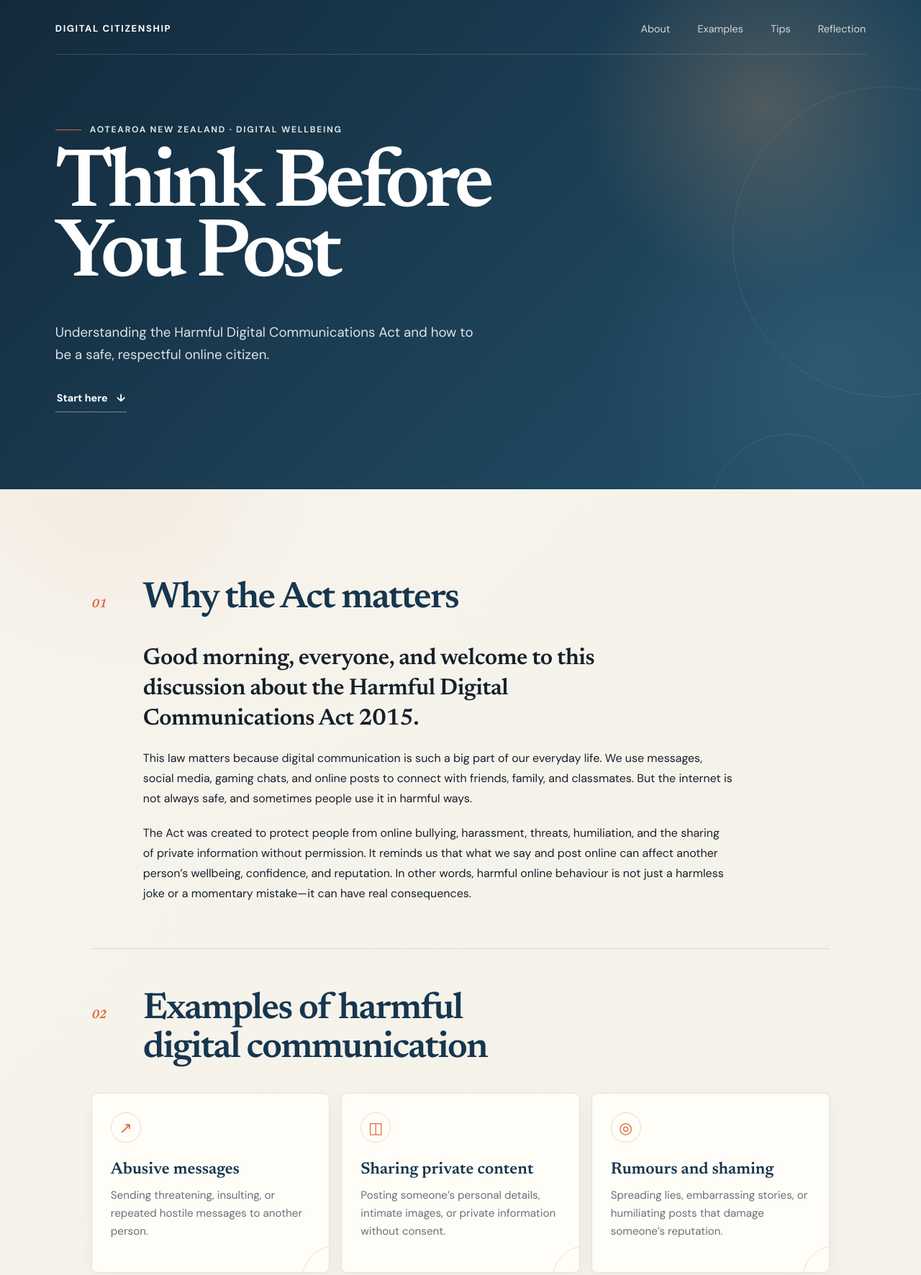
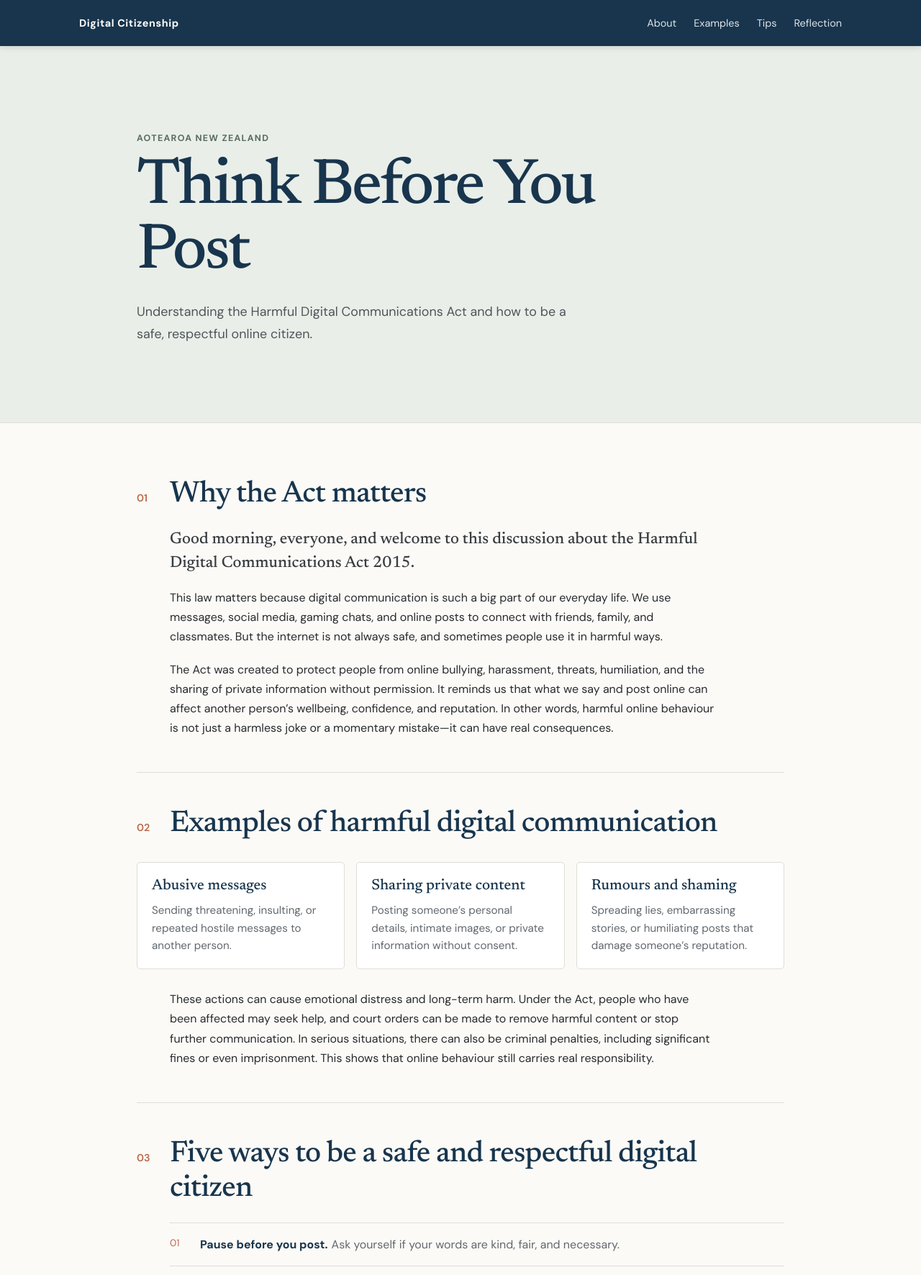
Before and after one commit to Retered/digitalsafety, a plain HTML site: page index.html in a window 1280 px wide. Shown: the top 1772 px of the page at 72% size. Drawn offline with Linux system fonts and the light colour scheme.

Commit message:
Simplify the page styling and make the navigation sticky

```diff
--- a/index.html
+++ b/index.html
@@ -3,17 +3,17 @@
   <head>
     <meta charset="UTF-8" />
     <meta name="viewport" content="width=device-width, initial-scale=1.0" />
+    <meta name="theme-color" content="#18354d" />
     <title>Think Before You Post</title>
     <link rel="icon" type="image/png" href="favicon.png" />
-    <link rel="shortcut icon" type="image/png" href="favicon.png" />
     <link rel="apple-touch-icon" href="favicon.png" />
     <link rel="preconnect" href="https://fonts.googleapis.com" />
     <link rel="preconnect" href="https://fonts.gstatic.com" crossorigin />
-    <link href="https://fonts.googleapis.com/css2?family=DM+Sans:wght@400;500;600;700&family=Newsreader:opsz,wght@6..72,600&display=swap" rel="stylesheet" />
-    <link rel="stylesheet" href="styles.css" />
+    <link href="https://fonts.googleapis.com/css2?family=DM+Sans:wght@400;500;600;700&family=Newsreader:opsz,wght@6..72,500;6..72,600&display=swap" rel="stylesheet" />
+    <link rel="stylesheet" href="styles.css?v=2" />
   </head>
   <body>
-    <header class="hero" id="top">
+    <header class="site-header">
       <nav class="topbar" aria-label="Main navigation">
         <a class="brand" href="#top">Digital Citizenship</a>
         <div class="nav-links">
@@ -23,17 +23,18 @@
           <a href="#reflection">Reflection</a>
         </div>
       </nav>
+    </header>
 
+    <section class="hero" id="top" aria-labelledby="page-title">
       <div class="hero-content">
-        <p class="eyebrow">Aotearoa New Zealand · Digital wellbeing</p>
-        <h1>Think Before<br />You Post</h1>
+        <p class="eyebrow">Aotearoa New Zealand</p>
+        <h1 id="page-title">Think Before You Post</h1>
         <p class="subtitle">
           Understanding the Harmful Digital Communications Act and how to be a safe,
           respectful online citizen.
         </p>
-        <a class="hero-link" href="#about">Start here <span aria-hidden="true">↓</span></a>
       </div>
-    </header>
+    </section>
 
     <main>
       <section id="about" class="section intro">
@@ -55,30 +56,25 @@
         </div>
       </section>
 
-      <section id="examples" class="section highlight">
+      <section id="examples" class="section examples">
         <div class="section-heading">
           <p class="section-number">02</p>
           <h2>Examples of harmful digital communication</h2>
         </div>
-
         <div class="cards">
           <article class="card">
-            <span class="card-mark" aria-hidden="true">↗</span>
             <h3>Abusive messages</h3>
             <p>Sending threatening, insulting, or repeated hostile messages to another person.</p>
           </article>
           <article class="card">
-            <span class="card-mark" aria-hidden="true">◫</span>
             <h3>Sharing private content</h3>
             <p>Posting someone’s personal details, intimate images, or private information without consent.</p>
           </article>
           <article class="card">
-            <span class="card-mark" aria-hidden="true">◎</span>
             <h3>Rumours and shaming</h3>
             <p>Spreading lies, embarrassing stories, or humiliating posts that damage someone’s reputation.</p>
           </article>
         </div>
-
         <div class="content-block">
           <p>
             These actions can cause emotional distress and long-term harm. Under the Act, people who have been affected may seek help, and court orders can be made to remove harmful content or stop further communication. In serious situations, there can also be criminal penalties, including significant fines or even imprisonment. This shows that online behaviour still carries real responsibility.
@@ -89,9 +85,8 @@
       <section id="tips" class="section tips-section">
         <div class="section-heading">
           <p class="section-number">03</p>
-          <h2>Five ways to be a safe, respectful digital citizen</h2>
+          <h2>Five ways to be a safe and respectful digital citizen</h2>
         </div>
-
         <ol class="tips-list">
           <li><span>01</span><div><strong>Pause before you post.</strong><p>Ask yourself if your words are kind, fair, and necessary.</p></div></li>
           <li><span>02</span><div><strong>Respect privacy.</strong><p>Do not share personal information or images without permission.</p></div></li>
--- a/styles.css
+++ b/styles.css
@@ -1,309 +1,197 @@
-:root {
-  --ink: #17202a;
-  --navy: #17364f;
-  --cream: #f4f1e8;
-  --paper: #fffefa;
-  --sage: #dce7df;
-  --orange: #d66a3a;
-  --muted: #697178;
-  --line: rgba(23, 54, 79, 0.13);
-  --shadow: 0 22px 55px rgba(23, 54, 79, 0.09);
+ :root {
+  color-scheme: light;
+  --ink: #282b2e;
+  --navy: #18354d;
+  --paper: #fbfaf7;
+  --white: #fff;
+  --muted: #62686d;
+  --line: #deddd7;
+  --accent: #bd6948;
 }
 
 * { box-sizing: border-box; }
 
 html {
   scroll-behavior: smooth;
-  scroll-padding-top: 24px;
+  scroll-padding-top: 82px;
 }
 
 body {
   margin: 0;
-  font-family: "DM Sans", system-ui, -apple-system, sans-serif;
-  background:
-    radial-gradient(circle at 12% 20%, rgba(214, 106, 58, 0.07), transparent 18rem),
-    linear-gradient(135deg, #f7f4ed 0%, var(--cream) 100%);
+  background: var(--paper);
   color: var(--ink);
-  line-height: 1.75;
-  -webkit-font-smoothing: antialiased;
+  font-family: "DM Sans", Arial, sans-serif;
+  font-size: 16px;
+  line-height: 1.7;
 }
 
-::selection {
-  background: #d66a3a;
-  color: #fff;
-}
-
-.hero {
-  position: relative;
-  min-height: 680px;
-  overflow: hidden;
-  padding: 28px clamp(24px, 6vw, 92px) 82px;
-  color: white;
-  background:
-    linear-gradient(120deg, rgba(10, 27, 43, 0.08), transparent 45%),
-    radial-gradient(circle at 83% 22%, rgba(255, 180, 119, 0.22), transparent 16rem),
-    radial-gradient(circle at 90% 74%, rgba(107, 154, 169, 0.18), transparent 20rem),
-    linear-gradient(135deg, #142b3d 0%, #22506a 100%);
-}
-
-.hero::before,
-.hero::after {
-  content: "";
-  position: absolute;
-  border: 1px solid rgba(255, 255, 255, 0.09);
-  border-radius: 50%;
-  pointer-events: none;
-}
-
-.hero::before {
-  width: 430px;
-  height: 430px;
-  right: -170px;
-  top: 120px;
-}
-
-.hero::after {
-  width: 220px;
-  height: 220px;
-  right: 72px;
-  bottom: -145px;
+.site-header {
+  position: sticky;
+  top: 0;
+  z-index: 10;
+  background: var(--navy);
+  box-shadow: 0 2px 8px rgba(0, 0, 0, 0.12);
 }
 
 .topbar {
-  position: relative;
-  z-index: 2;
-  max-width: 1180px;
+  width: min(100% - 40px, 1060px);
+  min-height: 64px;
   margin: 0 auto;
   display: flex;
+  align-items: center;
   justify-content: space-between;
-  align-items: center;
-  padding-bottom: 22px;
-  border-bottom: 1px solid rgba(255, 255, 255, 0.16);
+  gap: 24px;
 }
 
 .brand {
-  color: white;
+  color: var(--white);
+  font-size: 0.9rem;
+  font-weight: 700;
+  letter-spacing: 0.04em;
   text-decoration: none;
-  font-size: 0.82rem;
-  font-weight: 700;
-  letter-spacing: 0.12em;
-  text-transform: uppercase;
 }
 
-.nav-links { display: flex; gap: clamp(16px, 3vw, 38px); }
+.nav-links {
+  display: flex;
+  flex-wrap: wrap;
+  gap: 24px;
+}
 
 .nav-links a {
-  position: relative;
-  color: rgba(255, 255, 255, 0.78);
+  color: rgba(255, 255, 255, 0.86);
+  font-size: 0.9rem;
   text-decoration: none;
-  font-size: 0.9rem;
-  transition: color 180ms ease;
-}
-
-.nav-links a::after {
-  content: "";
-  position: absolute;
-  left: 0;
-  right: 100%;
-  bottom: -7px;
-  height: 1px;
-  background: #f2b48a;
-  transition: right 180ms ease;
 }
 
 .nav-links a:hover,
 .nav-links a:focus-visible {
-  color: white;
+  color: var(--white);
+  text-decoration: underline;
+  text-underline-offset: 5px;
 }
 
-.nav-links a:hover::after,
-.nav-links a:focus-visible::after { right: 0; }
+.hero {
+  padding: clamp(68px, 10vw, 118px) 20px clamp(70px, 9vw, 108px);
+  background: #e9eee9;
+  border-bottom: 1px solid var(--line);
+}
 
 .hero-content {
-  position: relative;
-  z-index: 1;
-  max-width: 1180px;
-  margin: 94px auto 0;
+  width: min(100%, 900px);
+  margin: 0 auto;
 }
 
 .eyebrow {
-  display: flex;
-  align-items: center;
-  gap: 12px;
-  margin: 0 0 20px;
-  color: #d9e2df;
-  font-size: 0.76rem;
+  margin: 0 0 14px;
+  color: #596c63;
+  font-size: 0.78rem;
   font-weight: 700;
-  letter-spacing: 0.14em;
+  letter-spacing: 0.1em;
   text-transform: uppercase;
 }
 
-.eyebrow::before {
-  content: "";
-  width: 36px;
-  height: 1px;
-  background: var(--orange);
-}
-
 .hero h1 {
-  max-width: 850px;
-  margin: 0;
-  font-family: "Newsreader", Georgia, serif;
-  font-size: clamp(4.4rem, 9vw, 8.2rem);
-  font-weight: 600;
-  line-height: 0.84;
-  letter-spacing: -0.06em;
-  text-wrap: balance;
-}
-
-.subtitle {
-  max-width: 590px;
-  margin: 42px 0 30px;
-  color: rgba(255, 255, 255, 0.86);
-  font-size: clamp(1rem, 1.5vw, 1.17rem);
-  line-height: 1.65;
-}
-
-.hero-link {
-  display: inline-flex;
-  gap: 12px;
-  align-items: center;
-  color: white;
-  font-size: 0.9rem;
-  font-weight: 700;
-  text-decoration: none;
-  border-bottom: 1px solid rgba(255, 255, 255, 0.42);
-  padding: 0 2px 6px;
-  transition: gap 180ms ease, border-color 180ms ease;
-}
-
-.hero-link:hover,
-.hero-link:focus-visible {
-  gap: 18px;
-  border-color: white;
-}
-
-main {
-  max-width: 1180px;
-  margin: 0 auto;
-  padding: 68px clamp(24px, 6vw, 92px) 92px;
-}
-
-.section {
-  position: relative;
-  padding: 58px 0 62px;
-  border-bottom: 1px solid var(--line);
-}
-
-.section-heading {
-  display: grid;
-  grid-template-columns: 72px 1fr;
-  align-items: baseline;
-  margin-bottom: 34px;
-}
-
-.section-number {
-  margin: 0;
-  color: var(--orange);
-  font-family: "Newsreader", Georgia, serif;
-  font-size: 1.05rem;
-  font-style: italic;
-}
-
-.section-heading h2 {
   max-width: 760px;
   margin: 0;
   color: var(--navy);
   font-family: "Newsreader", Georgia, serif;
-  font-size: clamp(2.2rem, 4vw, 3.65rem);
-  line-height: 1.05;
+  font-size: clamp(3rem, 7vw, 5.7rem);
+  font-weight: 500;
   letter-spacing: -0.035em;
-  text-wrap: balance;
+  line-height: 1;
+}
+
+.subtitle {
+  max-width: 620px;
+  margin: 22px 0 0;
+  color: #4f5659;
+  font-size: clamp(1rem, 2vw, 1.12rem);
+}
+
+main {
+  width: min(100% - 40px, 900px);
+  margin: 0 auto;
+  padding: 28px 0 72px;
+}
+
+.section {
+  padding: 48px 0;
+  border-bottom: 1px solid var(--line);
+  scroll-margin-top: 82px;
+}
+
+.section-heading {
+  display: flex;
+  align-items: baseline;
+  gap: 18px;
+  margin-bottom: 22px;
+}
+
+.section-number {
+  flex: 0 0 28px;
+  margin: 0;
+  color: var(--accent);
+  font-size: 0.9rem;
+  font-weight: 600;
+}
+
+.section-heading h2 {
+  margin: 0;
+  color: var(--navy);
+  font-family: "Newsreader", Georgia, serif;
+  font-size: clamp(1.8rem, 4vw, 2.6rem);
+  font-weight: 500;
+  letter-spacing: -0.02em;
+  line-height: 1.15;
 }
 
 .content-block {
-  max-width: 820px;
-  margin-left: 72px;
+  max-width: 760px;
+  margin-left: 46px;
 }
 
-.content-block p { margin: 0 0 20px; }
+.content-block p { margin: 0 0 18px; }
 .content-block p:last-child { margin-bottom: 0; }
 
 .content-block .lead {
-  max-width: 680px;
-  color: var(--ink);
+  color: #383d40;
   font-family: "Newsreader", Georgia, serif;
-  font-size: clamp(1.5rem, 2.5vw, 2.15rem);
-  line-height: 1.32;
-  letter-spacing: -0.015em;
+  font-size: 1.4rem;
+  line-height: 1.45;
 }
 
 .cards {
   display: grid;
-  grid-template-columns: repeat(3, 1fr);
+  grid-template-columns: repeat(3, minmax(0, 1fr));
   gap: 16px;
-  margin: 0 0 36px;
+  margin: 28px 0;
 }
 
 .card {
-  position: relative;
-  min-height: 250px;
-  overflow: hidden;
-  padding: 26px;
-  background: rgba(255, 254, 250, 0.9);
+  padding: 20px;
+  background: var(--white);
   border: 1px solid var(--line);
-  border-radius: 8px;
-  box-shadow: 0 8px 28px rgba(23, 54, 79, 0.04);
-  transition: transform 220ms ease, box-shadow 220ms ease, border-color 220ms ease;
-}
-
-.card::after {
-  content: "";
-  position: absolute;
-  width: 90px;
-  height: 90px;
-  right: -55px;
-  bottom: -55px;
-  border: 1px solid rgba(214, 106, 58, 0.22);
-  border-radius: 50%;
-}
-
-.card:hover {
-  transform: translateY(-7px);
-  border-color: rgba(214, 106, 58, 0.32);
-  box-shadow: var(--shadow);
-}
-
-.card-mark {
-  display: grid;
-  place-items: center;
-  width: 42px;
-  height: 42px;
-  margin-bottom: 24px;
-  color: var(--orange);
-  font-family: Georgia, serif;
-  font-size: 1.35rem;
-  border: 1px solid rgba(214, 106, 58, 0.25);
-  border-radius: 50%;
+  border-radius: 5px;
 }
 
 .card h3 {
-  margin: 0 0 10px;
+  margin: 0 0 8px;
   color: var(--navy);
   font-family: "Newsreader", Georgia, serif;
-  font-size: 1.42rem;
-  line-height: 1.2;
+  font-size: 1.3rem;
+  font-weight: 500;
+  line-height: 1.25;
 }
 
 .card p {
   margin: 0;
   color: var(--muted);
   font-size: 0.95rem;
-  line-height: 1.65;
+  line-height: 1.6;
 }
 
 .tips-list {
-  margin: 0;
+  margin: 0 0 0 46px;
   padding: 0;
   list-style: none;
   border-top: 1px solid var(--line);
@@ -311,59 +199,34 @@ main {
 
 .tips-list li {
   display: grid;
-  grid-template-columns: 72px 1fr;
-  align-items: baseline;
-  padding: 24px 10px 24px 0;
+  grid-template-columns: 38px 1fr;
+  gap: 4px;
+  padding: 16px 0;
   border-bottom: 1px solid var(--line);
-  transition: background 180ms ease, padding 180ms ease;
-}
-
-.tips-list li:hover {
-  padding-left: 12px;
-  background: rgba(255, 255, 255, 0.42);
 }
 
 .tips-list li > span {
-  color: var(--orange);
-  font-family: "Newsreader", Georgia, serif;
-  font-size: 0.95rem;
-  font-style: italic;
+  color: var(--accent);
+  font-size: 0.85rem;
 }
 
-.tips-list strong {
-  color: var(--navy);
-  font-family: "Newsreader", Georgia, serif;
-  font-size: 1.28rem;
+.tips-list strong { color: var(--navy); }
+.tips-list p { display: inline; margin: 0 0 0 5px; color: var(--muted); }
+
+.reflection {
+  margin-top: 32px;
+  padding: 28px;
+  background: #edf1ec;
+  border: 0;
+  border-radius: 5px;
 }
 
-.tips-list p {
-  display: inline;
-  margin: 0 0 0 8px;
-  color: var(--muted);
-}
-
-.reflection {
-  margin-top: 24px;
-  padding: 52px;
-  background:
-    linear-gradient(135deg, rgba(255, 255, 255, 0.26), transparent),
-    var(--sage);
-  border: 1px solid rgba(23, 54, 79, 0.08);
-  border-radius: 10px;
-  box-shadow: 0 18px 40px rgba(23, 54, 79, 0.06);
-}
-
-.reflection .content-block {
-  max-width: 900px;
-  margin-left: 72px;
-}
+.reflection .content-block { max-width: none; }
 
 footer {
-  min-height: 120px;
-  display: grid;
-  place-items: center;
-  background: rgba(255, 254, 250, 0.35);
+  padding: 28px 20px;
   border-top: 1px solid var(--line);
+  text-align: center;
 }
 
 footer p {
@@ -371,65 +234,33 @@ footer p {
   color: #777;
   font-family: Georgia, "Times New Roman", serif;
   font-size: 0.82rem;
-  letter-spacing: 0.12em;
-  text-align: center;
+  letter-spacing: 0.1em;
 }
 
-@media (prefers-reduced-motion: no-preference) {
-  .hero-content,
+@media (max-width: 680px) {
   .topbar {
-    animation: appear 700ms cubic-bezier(.2,.75,.25,1) both;
+    width: min(100% - 32px, 1060px);
+    min-height: 60px;
+    align-items: flex-start;
+    flex-direction: column;
+    justify-content: center;
+    gap: 4px;
+    padding: 9px 0;
   }
 
-  .hero-content { animation-delay: 100ms; }
-
-  @keyframes appear {
-    from { opacity: 0; transform: translateY(14px); }
-    to { opacity: 1; transform: translateY(0); }
-  }
+  .nav-links { gap: 16px; }
+  .nav-links a { font-size: 0.82rem; }
+  main { width: min(100% - 36px, 900px); }
+  .section { padding: 36px 0; }
+  .section-heading { gap: 12px; }
+  .content-block,
+  .tips-list { margin-left: 0; }
+  .cards { grid-template-columns: 1fr; gap: 10px; }
+  .card { padding: 17px; }
+  .tips-list p { display: block; margin: 3px 0 0; }
+  .reflection { padding: 22px 18px; }
 }
 
-@media (max-width: 760px) {
-  .hero {
-    min-height: 540px;
-    padding: 20px 22px 52px;
-  }
-
-  .topbar { align-items: flex-start; }
-
-  .nav-links {
-    max-width: 270px;
-    justify-content: flex-end;
-    flex-wrap: wrap;
-    gap: 8px 16px;
-  }
-
-  .hero-content { margin-top: 70px; }
-
-  .hero h1 { font-size: clamp(3.8rem, 17vw, 5.4rem); }
-
-  main { padding: 38px 22px 60px; }
-
-  .section-heading { grid-template-columns: 48px 1fr; }
-  .content-block,
-  .reflection .content-block { margin-left: 48px; }
-
-  .cards { grid-template-columns: 1fr; }
-  .card { min-height: 0; }
-
-  .tips-list li { grid-template-columns: 48px 1fr; }
-  .tips-list p { display: block; margin: 4px 0 0; }
-
-  .reflection {
-    margin-left: -22px;
-    margin-right: -22px;
-    padding: 38px 22px;
-  }
+@media (prefers-reduced-motion: reduce) {
+  html { scroll-behavior: auto; }
 }
-
-@media (max-width: 480px) {
-  .topbar { gap: 18px; }
-  .brand { white-space: nowrap; }
-  .nav-links a { font-size: 0.78rem; }
-  .subtitle { margin-top: 32px; }
-}
```
